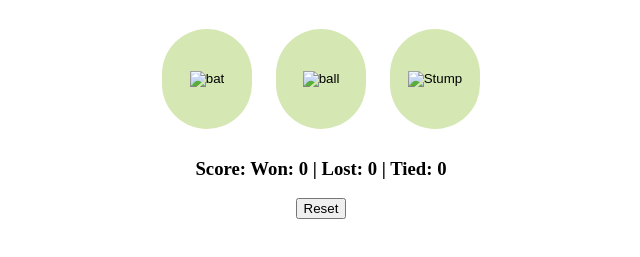
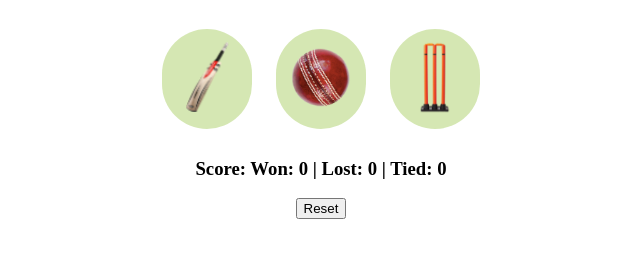
Before and after one commit to ind-abhishek/Bat-Ball-Stump-Game, a plain HTML site: page index.html in a window 1280 px wide. Shown: the part 61-318 px from the top of the page, without its empty margins (319-959 px from the left). Drawn offline with Linux system fonts and the light colour scheme; the site is published under a folder, as on GitHub Pages, so addresses that start at the root find nothing.

Commit message:
Update index.html

```diff
--- a/index.html
+++ b/index.html
@@ -18,21 +18,21 @@
       let computerChoice = generateComputerChoice();
       let resultMsg = getResult('Bat', computerChoice);
       showResult('Bat', computerChoice, resultMsg);">
-    <img src="/images/bat.png" alt="bat" class="choise-image">
+    <img src="images/bat.png" alt="bat" class="choise-image">
   </button>
 
   <button class="choise-btn" id="Ball" onclick="
       computerChoice = generateComputerChoice();
       resultMsg = getResult('Ball', computerChoice);
       showResult('Ball', computerChoice, resultMsg);">
-    <img src="/images/ball.png" alt="ball" class="choise-image">
+    <img src="images/ball.png" alt="ball" class="choise-image">
   </button>
 
   <button class="choise-btn" id="Stump" onclick="
       computerChoice = generateComputerChoice();
       resultMsg = getResult('Stump', computerChoice);
       showResult('Stump', computerChoice, resultMsg);">
-    <img src="/images/stump.png" alt="Stump" class="choise-image">
+    <img src="images/stump.png" alt="Stump" class="choise-image">
   </button>
 
 
```
